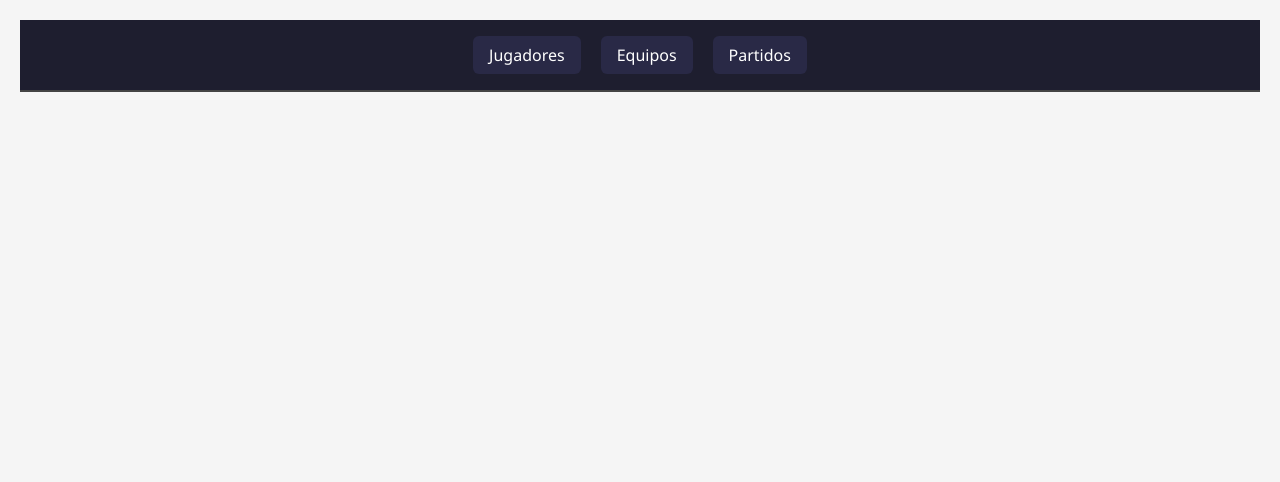
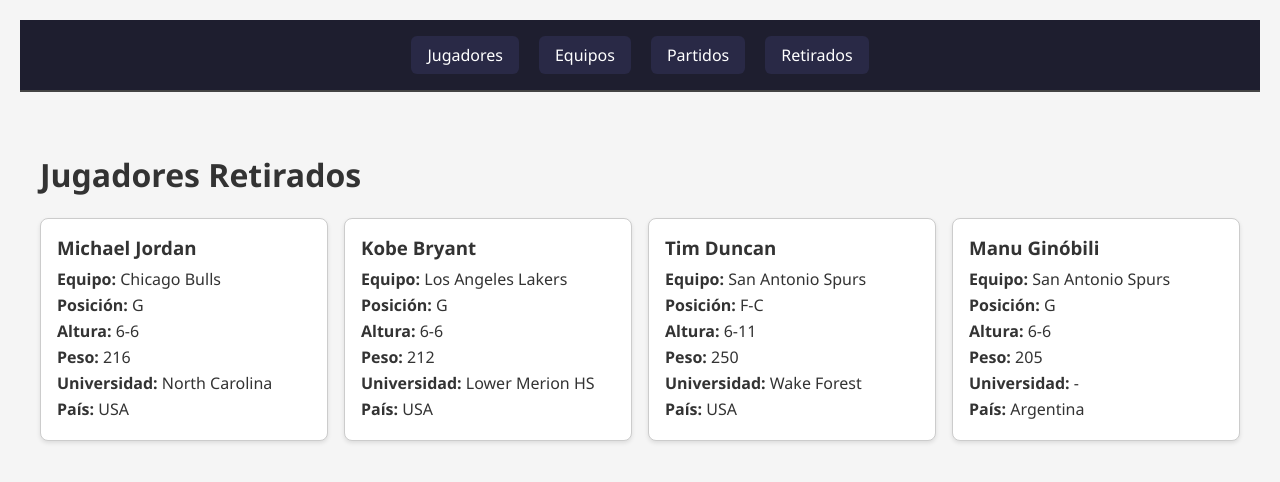
Before and after one commit to JhoonerO/nba-estadisticas, a React (Create React App) app: page /retirados in a window 1280 px wide. Shown: the top 482 px of the page. Built offline with nearby package versions, Linux system fonts and the light colour scheme.

Commit message:
agregar jugadores de equipos y apartado para jugadores retirados

```diff
--- a/src/App.js
+++ b/src/App.js
@@ -2,8 +2,11 @@
 import Jugadores from "./componentes/Jugadores";
 import ListaEquipos from "./componentes/ListaEquipos";
 import Partidos from "./componentes/Partidos";
-import "./estilos/nav.css"; // 👉 importamos nav.css
-import './estilos/index.css';
+import JugadoresEquipo from "./componentes/JugadoresEquipo";
+import Retirados from "./componentes/Retirados"; // 🆕 nuevo import
+
+import "./estilos/nav.css";
+import "./estilos/index.css";
 
 function App() {
   return (
@@ -12,12 +15,15 @@
         <Link to="/">Jugadores</Link>
         <Link to="/equipos">Equipos</Link>
         <Link to="/partidos">Partidos</Link>
+        <Link to="/retirados">Retirados</Link> {/* 🆕 nuevo link */}
       </nav>
 
       <Routes>
         <Route path="/" element={<Jugadores />} />
         <Route path="/equipos" element={<ListaEquipos />} />
+        <Route path="/equipos/:id" element={<JugadoresEquipo />} />
         <Route path="/partidos" element={<Partidos />} />
+        <Route path="/retirados" element={<Retirados />} /> {/* 🆕 nueva ruta */}
       </Routes>
     </BrowserRouter>
   );
--- a/src/componentes/JugadorCard.jsx
+++ b/src/componentes/JugadorCard.jsx
@@ -17,8 +17,24 @@
           <strong>Equipo:</strong> {jugador.team.full_name}
         </p>
 
-        <p style={{ margin: "4px 0", fontSize: "14px", color: "#666" }}>
-          Posición: {jugador.position || "N/A"}
+        <p style={{ margin: "4px 0" }}>
+          <strong>Posición:</strong> {jugador.position || "N/A"}
+        </p>
+
+        <p style={{ margin: "4px 0" }}>
+          <strong>Altura:</strong> {jugador.height || "No disponible"}
+        </p>
+
+        <p style={{ margin: "4px 0" }}>
+          <strong>Peso:</strong> {jugador.weight || "No disponible"}
+        </p>
+
+        <p style={{ margin: "4px 0" }}>
+          <strong>Universidad:</strong> {jugador.college || "No disponible"}
+        </p>
+
+        <p style={{ margin: "4px 0" }}>
+          <strong>País:</strong> {jugador.country || "No disponible"}
         </p>
       </div>
     );
--- /dev/null
+++ b/src/componentes/JugadoresEquipo.jsx
@@ -0,0 +1,47 @@
+import { useEffect, useState } from "react";
+import { useParams } from "react-router-dom";
+import JugadorCard from "./JugadorCard";
+import "../estilos/jugadores.css"; // Reutilizamos el CSS
+
+function JugadoresEquipo() {
+  const { id } = useParams();
+  const [jugadores, setJugadores] = useState([]);
+  const [equipoNombre, setEquipoNombre] = useState("");
+
+  useEffect(() => {
+    // Cargar jugadores por ID de equipo
+    fetch(`https://api.balldontlie.io/v1/players?team_ids[]=${id}&per_page=100`, {
+      headers: {
+        Authorization: "1320ce0c-98f2-40ff-aa08-2703457a2d11"
+      }
+    })
+      .then((res) => res.json())
+      .then((data) => {
+        setJugadores(data.data);
+        if (data.data.length > 0) {
+          setEquipoNombre(data.data[0].team.full_name);
+        }
+      })
+      .catch((err) => console.error("Error al cargar jugadores del equipo:", err));
+  }, [id]);
+
+  return (
+    <div className="jugadores-container">
+      <h1>Jugadores del {equipoNombre || "equipo"}</h1>
+
+      <div className="grid-jugadores">
+        {jugadores.length > 0 ? (
+          jugadores.map((j) => (
+            <div key={j.id}>
+              <JugadorCard jugador={j} />
+            </div>
+          ))
+        ) : (
+          <p>No hay jugadores para este equipo.</p>
+        )}
+      </div>
+    </div>
+  );
+}
+
+export default JugadoresEquipo;
--- a/src/componentes/ListaEquipos.jsx
+++ b/src/componentes/ListaEquipos.jsx
@@ -1,4 +1,6 @@
 import { useEffect, useState } from "react";
+import { Link } from "react-router-dom";
+import "../estilos/equipos.css";
 
 function ListaEquipos() {
   const [equipos, setEquipos] = useState([]);
@@ -11,60 +13,70 @@
     })
       .then((res) => res.json())
       .then((data) => {
-        // Solo equipos con conferencia (descarta los que no tienen)
-        const activos = data.data.filter((e) => e.conference);
+        // Solo equipos activos con conferencia definida
+        const activos = data.data.filter((e) => e.conference !== "");
         setEquipos(activos);
       })
-      .catch((err) => console.error("Error al obtener equipos:", err));
+      .catch((err) => console.error("Error al cargar equipos:", err));
   }, []);
 
-  const este = equipos.filter((e) => e.conference === "East");
-  const oeste = equipos.filter((e) => e.conference === "West");
+  return (
+    <div className="equipos-container">
+      <h1>Equipos NBA</h1>
 
-  return (
-    <div style={{ padding: "20px" }}>
-      <h2>Equipos NBA</h2>
+      <h2>Conferencia Este</h2>
+      <div className="grid-equipos">
+        {equipos
+          .filter((e) => e.conference === "East")
+          .map((equipo) => (
+            <Link
+              key={equipo.id}
+              to={`/equipos/${equipo.id}`}
+              className="equipo-card"
+            >
+              {equipo.id <= 30 && (
+                <img
+                src={`https://cdn.nba.com/logos/nba/${equipo.id}/global/L/logo.svg`}
+                alt={equipo.full_name}
+                className="logo-equipo"
+                onError={(e) => e.target.style.display = "none"}
+              />
 
-      <div style={{ display: "flex", gap: "50px", flexWrap: "wrap" }}>
-        {/* Este */}
-        <div>
-          <h3>🏀 Conferencia Este</h3>
-          {este.map((equipo) => (
-            <div key={equipo.id} style={{ display: "flex", alignItems: "center", marginBottom: "10px" }}>
-              <img
-                src={`https://a.espncdn.com/i/teamlogos/nba/500/${equipo.abbreviation}.png`}
-                alt={equipo.full_name}
-                style={{ width: "40px", height: "40px", marginRight: "10px", objectFit: "contain" }}
-                onError={(e) => (e.target.style.display = "none")} // por si falla
-              />
-              <span>
-                {equipo.full_name} – {equipo.city}
-              </span>
-            </div>
+              )}
+              <h3>{equipo.full_name}</h3>
+              <p><strong>Ciudad:</strong> {equipo.city}</p>
+              <p><strong>División:</strong> {equipo.division}</p>
+            </Link>
           ))}
-        </div>
+      </div>
 
-        {/* Oeste */}
-        <div>
-          <h3>🏀 Conferencia Oeste</h3>
-          {oeste.map((equipo) => (
-            <div key={equipo.id} style={{ display: "flex", alignItems: "center", marginBottom: "10px" }}>
-              <img
-                src={`https://a.espncdn.com/i/teamlogos/nba/500/${equipo.abbreviation}.png`}
-                alt={equipo.full_name}
-                style={{ width: "40px", height: "40px", marginRight: "10px", objectFit: "contain" }}
-                onError={(e) => (e.target.style.display = "none")}
-              />
-              <span>
-                {equipo.full_name} – {equipo.city}
-              </span>
-            </div>
+      <h2>Conferencia Oeste</h2>
+      <div className="grid-equipos">
+        {equipos
+          .filter((e) => e.conference === "West")
+          .map((equipo) => (
+            <Link
+              key={equipo.id}
+              to={`/equipos/${equipo.id}`}
+              className="equipo-card"
+            >
+              {equipo.id <= 30 && (
+               <img
+               src={`https://cdn.nba.com/logos/nba/${equipo.id}/global/L/logo.svg`}
+               alt={equipo.full_name}
+               className="logo-equipo"
+               onError={(e) => e.target.style.display = "none"}
+             />
+
+              )}
+              <h3>{equipo.full_name}</h3>
+              <p><strong>Ciudad:</strong> {equipo.city}</p>
+              <p><strong>División:</strong> {equipo.division}</p>
+            </Link>
           ))}
-        </div>
       </div>
     </div>
   );
-
 }
 
 export default ListaEquipos;
--- /dev/null
+++ b/src/componentes/Retirados.jsx
@@ -0,0 +1,65 @@
+import "../estilos/jugadores.css";
+import JugadorCard from "./JugadorCard";
+
+const jugadoresRetirados = [
+  {
+    id: 10001,
+    first_name: "Michael",
+    last_name: "Jordan",
+    position: "G",
+    team: { full_name: "Chicago Bulls" },
+    height: "6-6",
+    weight: "216",
+    college: "North Carolina",
+    country: "USA"
+  },
+  {
+    id: 10002,
+    first_name: "Kobe",
+    last_name: "Bryant",
+    position: "G",
+    team: { full_name: "Los Angeles Lakers" },
+    height: "6-6",
+    weight: "212",
+    college: "Lower Merion HS",
+    country: "USA"
+  },
+  {
+    id: 10003,
+    first_name: "Tim",
+    last_name: "Duncan",
+    position: "F-C",
+    team: { full_name: "San Antonio Spurs" },
+    height: "6-11",
+    weight: "250",
+    college: "Wake Forest",
+    country: "USA"
+  },
+  {
+    id: 10004,
+    first_name: "Manu",
+    last_name: "Ginóbili",
+    position: "G",
+    team: { full_name: "San Antonio Spurs" },
+    height: "6-6",
+    weight: "205",
+    college: "-",
+    country: "Argentina"
+  }
+];
+
+function Retirados() {
+  return (
+    <div className="jugadores-container">
+      <h1>Jugadores Retirados</h1>
+
+      <div className="grid-jugadores">
+        {jugadoresRetirados.map((j) => (
+          <JugadorCard key={j.id} jugador={j} />
+        ))}
+      </div>
+    </div>
+  );
+}
+
+export default Retirados;
--- a/src/estilos/equipos.css
+++ b/src/estilos/equipos.css
@@ -0,0 +1,35 @@
+.equipos-container {
+    padding: 20px;
+  }
+
+  .grid-equipos {
+    display: grid;
+    grid-template-columns: repeat(auto-fit, minmax(220px, 1fr));
+    gap: 16px;
+  }
+
+  .equipo-card {
+    display: block;
+    text-decoration: none;
+    background-color: #fff;
+    border: 1px solid #ccc;
+    border-radius: 10px;
+    padding: 16px;
+    box-shadow: 0 2px 6px rgba(0,0,0,0.1);
+    color: #333;
+    transition: all 0.S2s ease;
+    text-align: center;
+  }
+
+  .equipo-card:hover {
+    transform: translateY(-4px);
+    box-shadow: 0 4px 12px rgba(0,0,0,0.15);
+    background-color: #f8f8f8;
+  }
+
+  .logo-equipo {
+    width: 60px;
+    height: 60px;
+    object-fit: contain;
+    margin-bottom: 12px;
+  }
```
